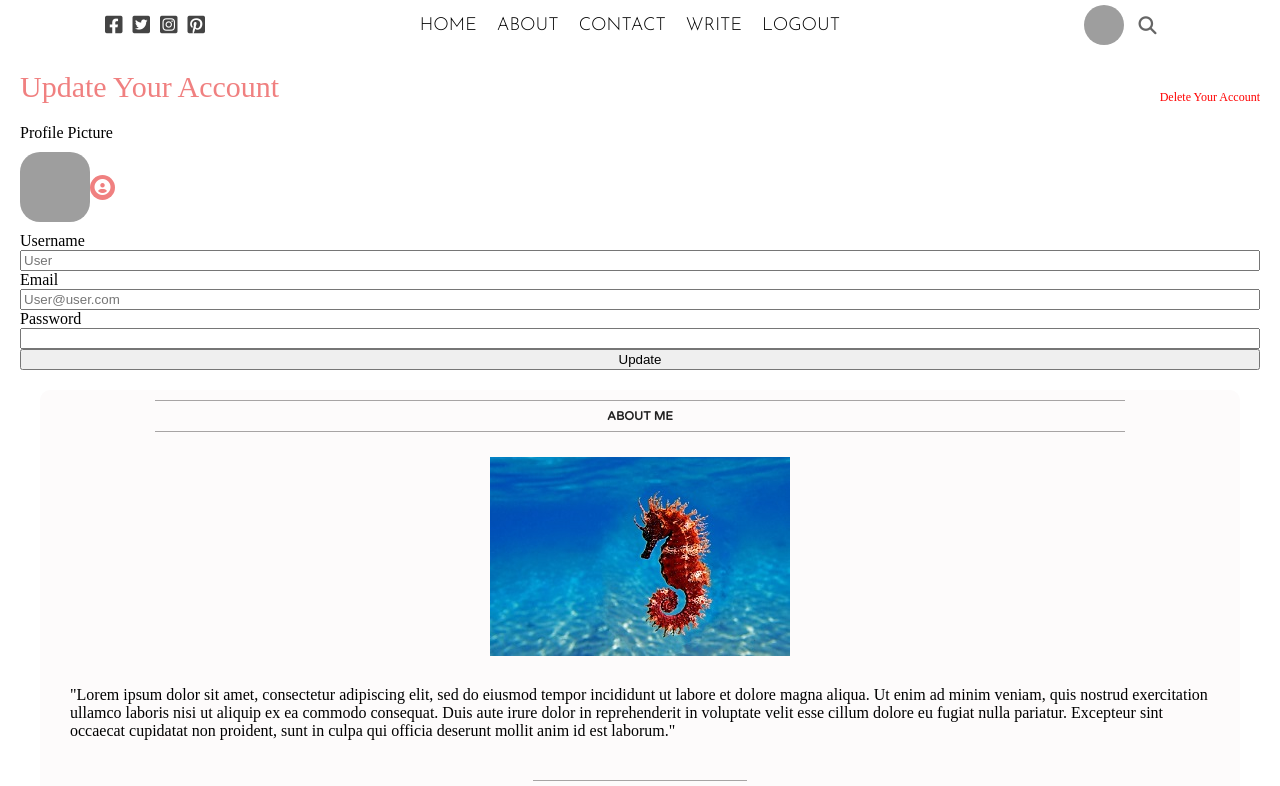
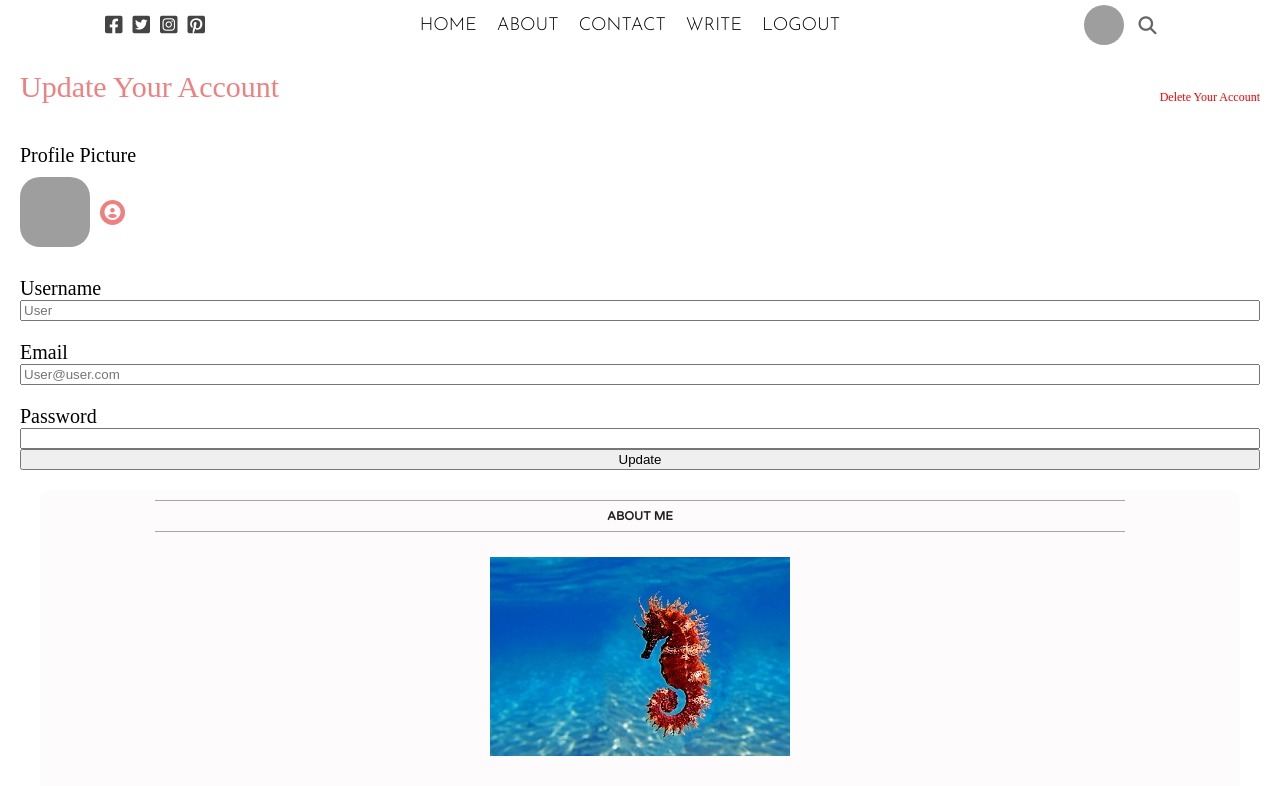
Before and after one commit to EvMad/react-frontend-sandbox, a React (Create React App) app: page / in a window 1280 px wide. Shown: the top 786 px of the page. Built offline with nearby package versions, Linux system fonts and the light colour scheme; grey boxes are pictures that could not be loaded.

Commit message:
.settingsForm > label {}

```diff
--- a/src/pages/settings/settings.css
+++ b/src/pages/settings/settings.css
@@ -52,4 +52,11 @@
     display: flex;
     align-items: center;
     justify-content: center;
+    margin-left: 10px;
+    cursor: pointer;
 }
+
+.settingsForm > label {
+    font-size: 20px;
+    margin-top: 20px;
+}
```
